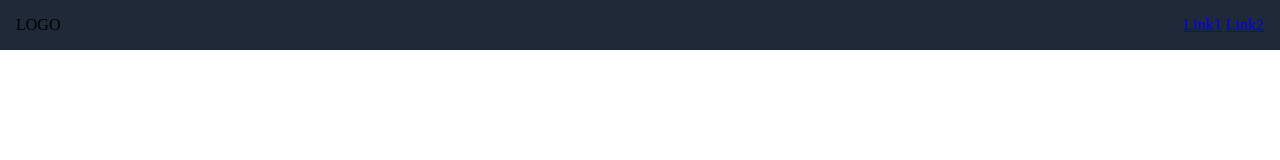
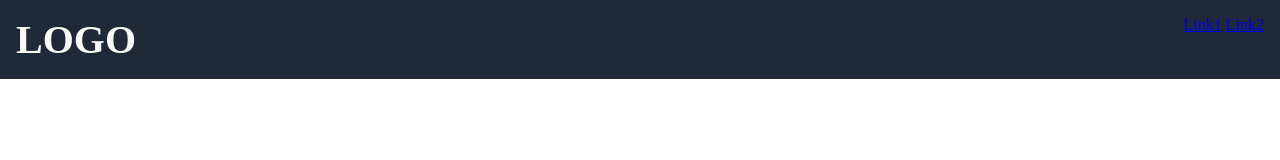
Before and after one commit to IN-Accurate/test-repo, a plain HTML site: page index.html in a window 1280 px wide. Drawn offline with Linux system fonts and the light colour scheme.

Commit message:
Fix typo in selector of logo-only

```diff
--- a/style.css
+++ b/style.css
@@ -10,7 +10,7 @@ body{
     background-color: #1F2937;
 }
 
-.logo{
+.logo-only{
     font-size: 40px;
     font-weight: 800;
     color: #F9FAF8;
```
